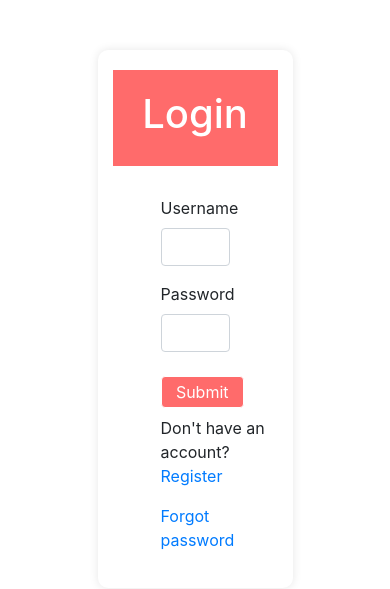
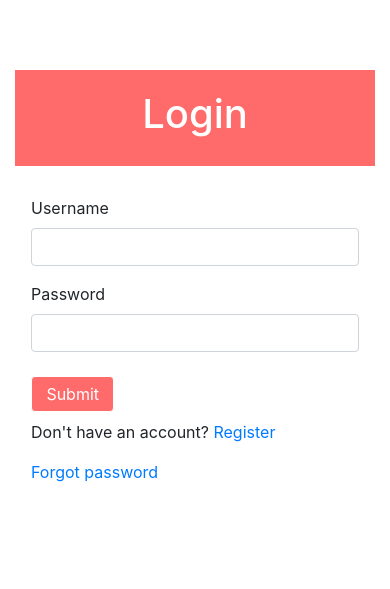
Before and after one commit to Chuks4/Todo-App, a Django app: page /?next=/tasks/create-task in a window 390 px wide. Shown: the part 178-767 px from the top of the page. Run offline with Django 5.2, Linux system fonts and the light colour scheme; some libraries are stand-ins or nearby versions.

Commit message:
Modified files

```diff
--- a/Todo/settings.py
+++ b/Todo/settings.py
@@ -72,6 +72,7 @@ if not DEBUG:
     print("production")
 
 else:
+    ALLOWED_HOSTS = []
     DATABASES = {
         "default": {
             "ENGINE": "django.db.backends.sqlite3",
--- a/static/styles/main.css
+++ b/static/styles/main.css
@@ -144,7 +144,7 @@ body {
 }
 
 .container {
-  max-width: 50% !important;
+  width: 50%  !important;
   margin: 50px auto;
   padding: 20px;
   background-color: #fff;
@@ -201,16 +201,15 @@ body {
   background-color: #ff4500 !important;
 }
 
-/* .lgbtns {
-  width: 100%;
-  margin: 0 auto !important;
-  padding: 2em auto !important;
-} */
-
 
 @media (max-width: 600px) {
   .container {
-    max-width: 100%;
+    max-width: 100% ;
+    width: 100% !important;
+    /* border: 0 !important; */
+    border-radius: 0px;
+    box-shadow: none ;
+
   }
 
   .account-container {
@@ -222,42 +221,23 @@ body {
     text-align: center;
   }
   #btns {
-    background-color: #ff6b6b !important;
-    color: #fff;
-    border-color: #fff;
-    padding: 0.2em 0.9em !important;
+    padding: 0.3em 0.9em !important;
     margin: 0 auto;
   }
 
   .alert-messages {
-    max-width: 50%;
-    margin: 3em auto;
+    width: 100%;
+    border-radius: 0 !important;
   }
 
-  /* #btns {
-    padding: 0.5em 0.9em!important;
-    margin: 0 auto;
-    } */
-
+  h1 {
+    font-size: 1.0em;
+    text-align: center;
+    font-family: inherit;
+  }
 }
 
 
-
-@media (max-width:360px) {
-  .container {
-    max-width: 100%;
-  }
-
-.delete-container {
-  text-align: center;
-}
-
-.alert-messages {
-  max-width: 60%;
-  margin: 3em auto;
-}
-
-}
 
 /**************** User Account Section ****************/
 
--- a/users/signals.py
+++ b/users/signals.py
@@ -38,9 +38,7 @@ def editProfile(sender, instance, created, **kwargs):
     if not created:
         profile = instance
         user = profile.user
-
         user.first_name = profile.name
         user.username = profile.username
         user.email = profile.email
-
         user.save()
--- a/users/templates/register-login.html
+++ b/users/templates/register-login.html
@@ -11,7 +11,7 @@
         {% csrf_token %}
 
         {% for field in form %}
-          <div class="form-group ml-5 mr-5">
+          <div class="form-group m-3">
             <label for="exampleFormControlInput1">{{ field.label }}</label>
             {{ field }}
 
@@ -22,10 +22,10 @@
           </div>
         {% endfor %}
 
-          <input type="submit" id="btns" class="btn btn-primary pr-5 pl-5 mb-2 ml-5 mt-2" value="Submit" />
+          <input type="submit" id="btns" class="btn btn-primary pr-5 pl-5 mb-2 ml-3 mt-2" value="Submit" />
 
 
-          <p class="ml-5">Already have an account? <a href="{% url 'login' %}">Sign in</a></p>
+          <p class="ml-3">Already have an account? <a href="{% url 'login' %}">Sign in</a></p>
 
       </form>
     </div>
@@ -39,22 +39,22 @@
 
       <form method="POST" class="">
         {% csrf_token %}
-        <div class="form-group ml-5 mr-5">
+        <div class="form-group m-3">
             <label for="exampleInputEmail1">Username</label>
             <input name='username' type="text" class="form-control" id="exampleInputEmail1">
           </div>
 
-        <div class="form-group ml-5 mr-5">
+        <div class="form-group m-3">
           <label for="exampleInputPassword1">Password</label>
           <input name="password" type="password" class="form-control" id="exampleInputPassword1" />
         </div>
-        <div id="lgbtns">
-        <input type="submit" id="btns" class="btn btn-primary pr-5 pl-5 mb-2 ml-5 mt-2" value="Submit" />
-      </div>
+
+        <input type="submit" id="btns" class="btn btn-primary pr-5 pl-5 mb-2 ml-3 mt-2" value="Submit" />
 
 
-          <p class="ml-5">Don't have an account? <a href="{% url 'register' %}">Register</a></p>
-          <p class="ml-5"><a href="{% url 'password_reset' %}">Forgot password</a></p>
+
+          <p class="ml-3">Don't have an account? <a href="{% url 'register' %}">Register</a></p>
+          <p class="ml-3"><a href="{% url 'password_reset' %}">Forgot password</a></p>
       </form>
     </div>
   {% endif %}
--- a/users/templates/user-account.html
+++ b/users/templates/user-account.html
@@ -3,6 +3,7 @@
 {% block content %}
   <div class="account-container">
     <div class="account-profile">
+      <a href="{% url 'tasks' %}" class="back-arrow"><i class="fas fa-chevron-left"></i></a>
         <div class="edit-profile"><a href="{% url 'update-profile' %}" class="edit-profile">Edit profile</a></div>
       <h2>{{profile.name}}</h2>
       <p>Email: {{profile.email}}</p>
```
Also changed, not shown: templates/confirm_password.html (+20 -7 lines), templates/password_complete.html (+13 -1 lines), templates/password_sent.html (+18 -0 lines), templates/reset_password.html (+21 -10 lines), db.sqlite3.
